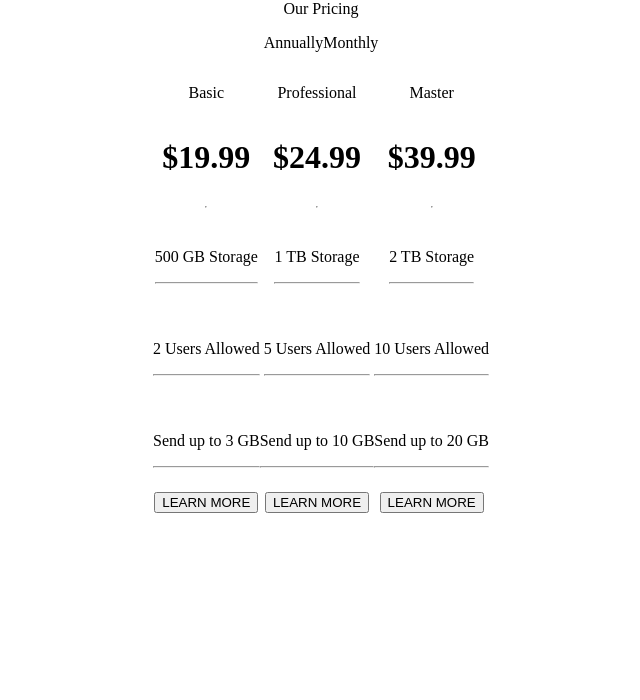
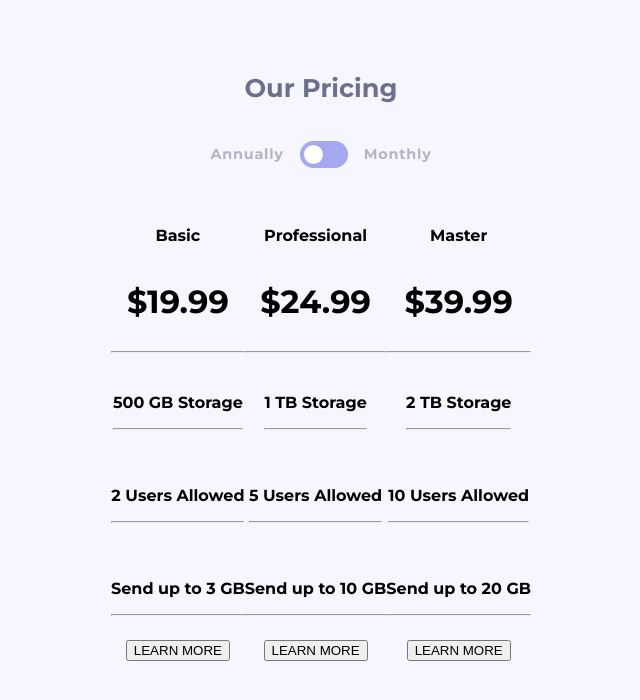
Before and after one commit to VasuBeachoo/toggle-pricing-component, a JavaScript app: page / in a window 1280 px wide. Shown: the top 700 px of the page, without its empty margins (319-959 px from the left). Built offline with nearby package versions, Linux system fonts and the light colour scheme.

Commit message:
Style Toggle component

```diff
--- a/src/App.js
+++ b/src/App.js
@@ -8,9 +8,19 @@ const AppContainer = styled.div`
   flex-direction: column;
   justify-content: flex-start;
   align-items: center;
+  background-color: var(--Very-Light-Grayish-Blue);
+  padding: 3.5rem;
 `;
 
-const AppHeading = styled.div``;
+const AppHeading = styled.div`
+  color: var(--Grayish-Blue);
+  font-size: 1.6rem;
+  margin: 1rem 0 1.75rem;
+`;
+
+const PlanToggle = styled(Toggle)`
+  margin: 0 0 2rem;
+`;
 
 const Plans = styled.div`
   display: flex;
@@ -24,16 +34,19 @@ const plans = [
     name: "Basic",
     price: "$19.99",
     features: ["500 GB Storage", "2 Users Allowed", "Send up to 3 GB"],
+    primary: false,
   },
   {
     name: "Professional",
     price: "$24.99",
     features: ["1 TB Storage", "5 Users Allowed", "Send up to 10 GB"],
+    primary: true,
   },
   {
     name: "Master",
     price: "$39.99",
     features: ["2 TB Storage", "10 Users Allowed", "Send up to 20 GB"],
+    primary: false,
   },
 ];
 
@@ -48,7 +61,7 @@ const App = () => {
     <AppContainer>
       <GlobalStyle />
       <AppHeading>Our Pricing</AppHeading>
-      <Toggle leftLabel="Annually" rightLabel="Monthly" />
+      <PlanToggle leftLabel="Annually" rightLabel="Monthly" />
       <Plans>{renderPlans(plans)}</Plans>
     </AppContainer>
   );
--- a/src/GlobalStyle.js
+++ b/src/GlobalStyle.js
@@ -4,12 +4,13 @@ const styled = { createGlobalStyle };
 
 const GlobalStyle = styled.createGlobalStyle`
   :root {
-    --Linear-gradient-first: hsl(236, 72%, 79%);
-    --Linear-gradient-second: hsl(237, 63%, 64%);
+    --Light-Violet: hsl(236, 72%, 79%);
+    --Violet: hsl(237, 63%, 64%);
     --Very-Light-Grayish-Blue: hsl(240, 78%, 98%);
     --Light-Grayish-Blue: hsl(234, 14%, 74%);
     --Grayish-Blue: hsl(233, 13%, 49%);
     --Dark-Grayish-Blue: hsl(232, 13%, 33%);
+    --White: hsl(0, 0%, 100%);
 
     --font: "Montserrat", sans-serif;
   }
@@ -19,6 +20,8 @@ const GlobalStyle = styled.createGlobalStyle`
   }
 
   body {
+    font-family: var(--font);
+    font-weight: 700;
     margin: 0;
   }
 `;
--- a/src/components/Plan.js
+++ b/src/components/Plan.js
@@ -11,7 +11,9 @@ const Name = styled.p``;
 
 const Price = styled.h1``;
 
-const Divider = styled.hr``;
+const Divider = styled.hr`
+  width: 100%;
+`;
 
 const Feature = styled.p``;
 
@@ -26,9 +28,9 @@ function renderFeatures(features) {
   ));
 }
 
-const Plan = ({ name, price, features }) => {
+const Plan = ({ className, name, price, features }) => {
   return (
-    <Container>
+    <Container className={className}>
       <Name>{name}</Name>
       <Price>{price}</Price>
       <Divider />
--- a/src/components/Toggle.js
+++ b/src/components/Toggle.js
@@ -5,17 +5,37 @@ const Container = styled.div`
   flex-direction: row;
   justify-content: center;
   align-items: center;
+  gap: 1rem;
 `;
 
-const Label = styled.p``;
+const Label = styled.p`
+  color: var(--Light-Grayish-Blue);
+  font-size: 0.9rem;
+  letter-spacing: 0.05rem;
+`;
 
-const Bg = styled.div``;
+const Bg = styled.div`
+  display: flex;
+  flex-direction: row;
+  justify-content: flex-start;
+  align-items: center;
+  width: 3rem;
+  height: 1.65rem;
+  background-color: var(--Light-Violet);
+  border-radius: 1rem;
+  padding: 0 0.25rem;
+`;
 
-const Circle = styled.div``;
+const Circle = styled.div`
+  width: 1.2rem;
+  height: 1.2rem;
+  background-color: var(--White);
+  border-radius: 100%;
+`;
 
-const Toggle = ({ leftLabel, rightLabel }) => {
+const Toggle = ({ className, leftLabel, rightLabel }) => {
   return (
-    <Container>
+    <Container className={className}>
       <Label>{leftLabel}</Label>
       <Bg>
         <Circle />
```
